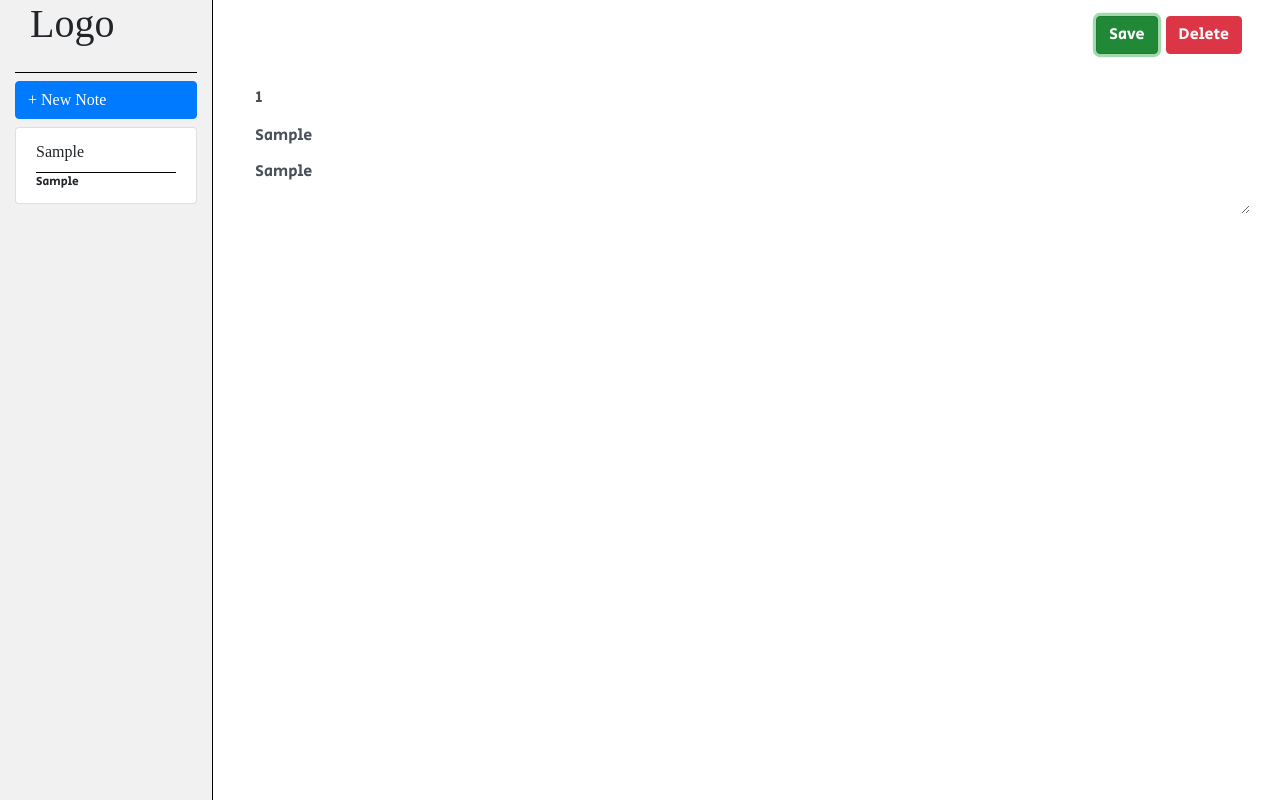
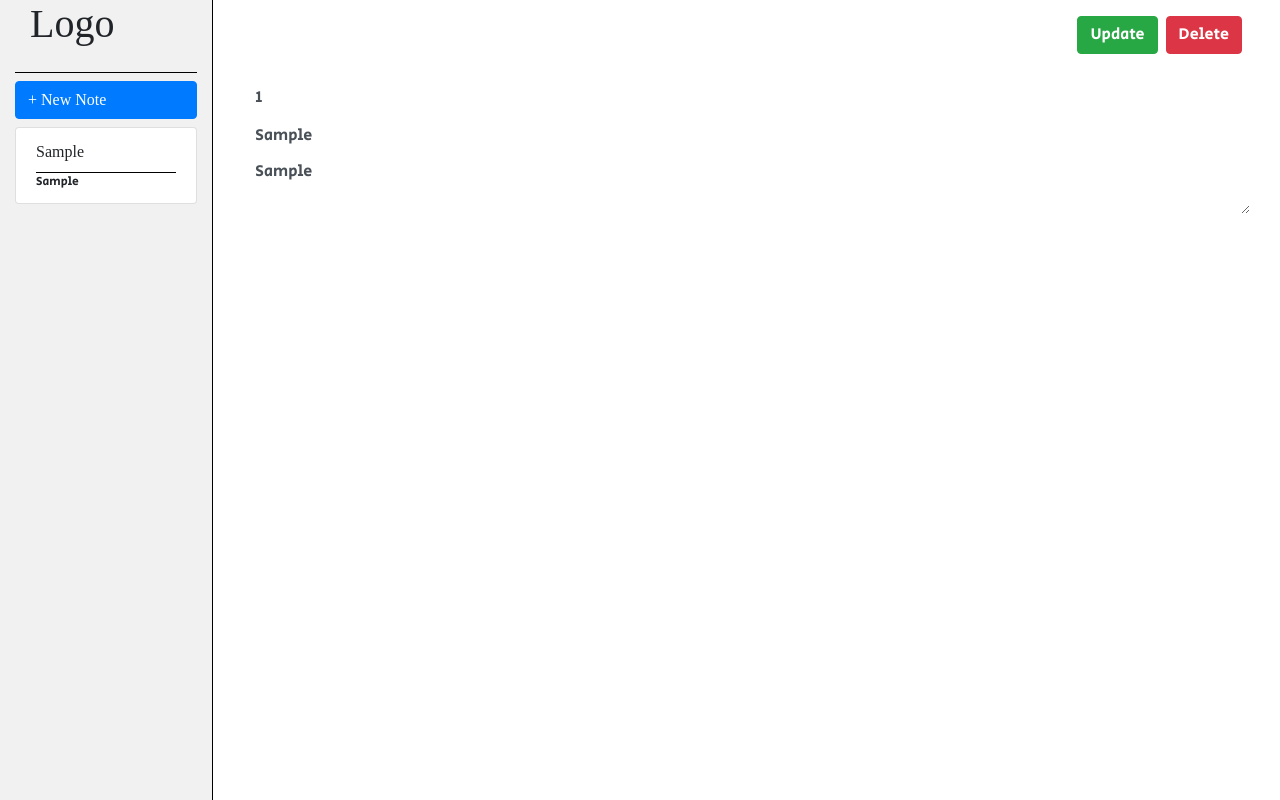
Before and after one commit to celvineadiputra1/VueNote, a Vue app: page / in a window 1280 px wide. Both pictures are taken after typing "Sample", "Sample" into the empty fields and a click on the button "Save". Built offline with nearby package versions, Linux system fonts and the light colour scheme; a web font is replaced by a local one.

Commit message:
Pisah Button save dan update

```diff
--- a/src/App.vue
+++ b/src/App.vue
@@ -42,7 +42,7 @@
     },
     methods: {
       newNote(){
-        this.dataForm = {'id':0,'title': '','description' : ''}
+        this.dataForm = {'id':0,'title': '','description' : '', mode:'save'}
       },
       saveNote(id, title, description){
         let newId = 0;
@@ -61,9 +61,8 @@
         this.editNote(newId);
       },
       editNote(id){
-        // console.log('app ' + id);
         this.dataForm = this.notes.find(notes => notes.id === id);
-        // console.log(this.dataForm);
+        this.dataForm.mode = 'update';
       },
       updateNote(id, title, description){
         let noteIndex = this.notes.findIndex(notes => notes.id === id);
--- a/src/components/FormNote.vue
+++ b/src/components/FormNote.vue
@@ -1,9 +1,10 @@
 <template>
     <div class="container-fluid mt-3">
-        <form @submit="submitNote">
+        <form>
             <div class="row">
             <div class="col-sm-12 d-flex justify-content-end">
-                <button class="btn btn-success mr-2" type="submit">Save</button>
+                <button v-if="mode == 'save'" class="btn btn-success mr-2" type="button" @click="submitSave">Save</button>
+                <button v-if="mode == 'update'" class="btn btn-success mr-2" type="button" @click="submitUpdate">Update</button>
                 <button class="btn btn-danger mr-2" @click="submitRemove">Delete</button>
             </div>
         </div>
@@ -41,19 +42,17 @@ export default {
         return {
             id : 0,
             title : '',
-            description : ''
+            description : '',
+            mode : 'save'
         }
     },
     methods : {
-        submitNote(e){
-            e.preventDefault();
-            console.log(this.title);
-            if(this.id == 0){
-                this.propsSaveNote(this.id,this.title, this.description);
-            }else{
-                this.propsUpdateNote(this.id,this.title, this.description);
-            }
+        submitSave(){
+            this.propsSaveNote(this.id,this.title, this.description);
             this.resetInput();
+        },
+        submitUpdate(){
+            this.propsUpdateNote(this.id, this.title, this.description);
         },
         submitRemove(e){
             e.preventDefault();
@@ -71,6 +70,7 @@ export default {
             this.id = note.id
             this.title = note.title
             this.description = note.description
+            this.mode = note.mode
         }
     }
 }
```
